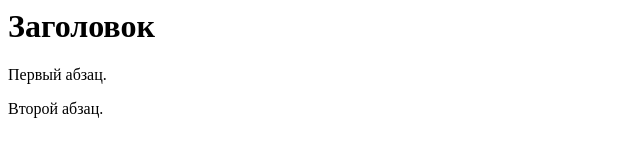
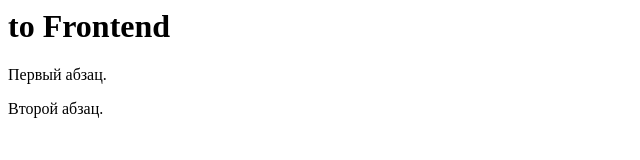
Before and after one commit to Sem19/Test1, a plain HTML site: page homework/index.html in a window 1280 px wide. Shown: the whole page, without its empty margins (0-640 px from the left). Drawn offline with Linux system fonts and the light colour scheme.

Commit message:
name_to_Frontend

```diff
--- a/homework/index.html
+++ b/homework/index.html
@@ -5,7 +5,7 @@
   <title>Пример веб-страницы</title>
  </head>
  <body>
-  <h1>Заголовок</h1>
+  <h1>to Frontend</h1>
   <p>Первый абзац.</p>
   <p>Второй абзац.</p>
  </body>
```
